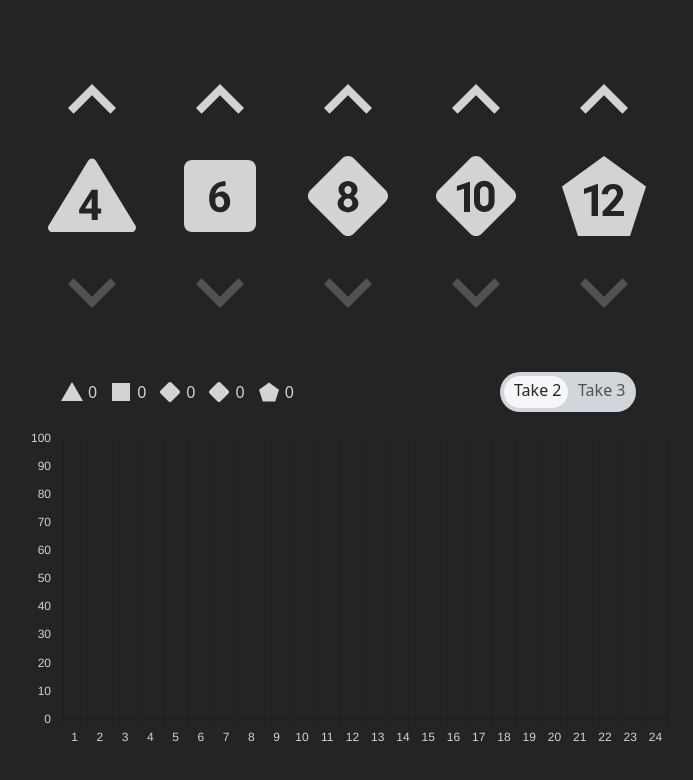
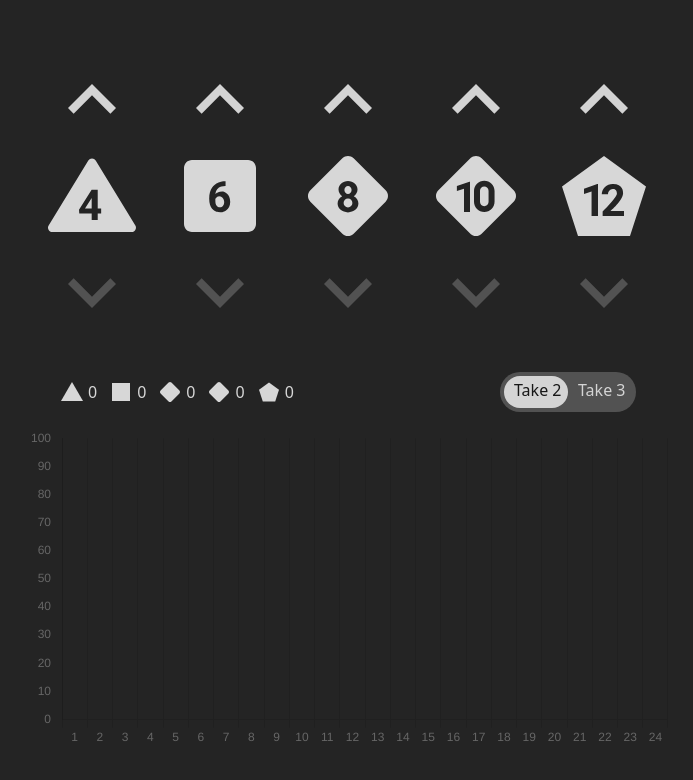
Before and after one commit to emoutrey/MarvelHeroicDicePoolVisualizer, a React (Vite) app: page / in a window 1280 px wide. Shown: the top 780 px of the page, without its empty margins (292-985 px from the left). Built offline with nearby package versions, Linux system fonts and the light colour scheme.

Commit message:
Struggling with colors. Learning about Tailwind

```diff
--- a/src/Switch.tsx
+++ b/src/Switch.tsx
@@ -1,12 +1,9 @@
-
-import { type Ref, forwardRef } from "react"
-
 interface Props {
     checked?: boolean;
     onChange?: (checked: boolean) => void;
 }
 
-const Switch = forwardRef((props: Props, forwardRef: Ref<HTMLInputElement>) => {
+const Switch = (props: Props) => {
     const { checked, onChange } = props;
 
     return (
@@ -17,19 +14,18 @@ const Switch = forwardRef((props: Props, forwardRef: Ref<HTMLInputElement>) => {
                 className="hidden"
                 checked={checked}
                 onChange={e => onChange?.(e.target.checked)}
-                ref={forwardRef}
             />
-            <div className="w-34 h-10 bg-gray-300 rounded-full relative cursor-pointer select-none">
-                <div className={`w-16 h-8 m-1 bg-white/80 rounded-full absolute top-0 left-0 transition-transform ${props.checked ? "translate-x-16" : ""}`} />
-                <div className={`${props.checked ? "text-neutral-600" : "text-neutral-800"} leading-7 absolute top-1 left-3.5`}>
+            <div className="w-34 h-10 bg-neutral-600 rounded-full relative cursor-pointer select-none">
+                <div className={`w-16 h-8 m-1 bg-neutral-300 rounded-full absolute top-0 left-0 transition-transform ${props.checked ? "translate-x-16" : ""}`} />
+                <div className={`${props.checked ? "text-neutral-300" : "text-neutral-900"} leading-7 absolute top-1 left-3.5 transition-colors duration-250`}>
                     Take 2
                 </div>
-                <div className={`${props.checked ? "text-neutral-800" : "text-neutral-600"} leading-7 absolute top-1 left-19.5`}>
+                <div className={`${props.checked ? "text-neutral-900" : "text-neutral-300"} leading-7 absolute top-1 left-19.5 transition-colors duration-250`}>
                     Take 3
                 </div>
             </div>
         </label>
     )
-})
+}
 
 export default Switch;
--- a/src/Triangle.tsx
+++ b/src/Triangle.tsx
@@ -19,6 +19,7 @@ function Triangle(props: Props) {
 
     return (
         //TODO: check if this library is open source, Icon should support onClick natively
+        //How to use Tailwind colors here?
         <div className="cursor-pointer" onClick={() => handleClick()}>
             <Icon path={direction === 'up' ? mdiChevronUp : mdiChevronDown} size={4} color={disabled ? "#525252" : "rgba(255, 255, 255, 0.80)"} />
         </div>
--- a/src/chartConfiguration.ts
+++ b/src/chartConfiguration.ts
@@ -1,10 +1,10 @@
 import type {
     TextAlign
 } from 'chart.js';
+import colors from 'tailwindcss/colors'
 
-//todo use color defs from css
-const offWhite = 'rgba(255, 255, 255, 0.80)';
-const gray = '#525252'
+const offWhite = colors.white[200];
+const gray = colors.neutral[600];
 
 export function generateResultRange(take: number) {
    var arr = [];
--- a/src/index.css
+++ b/src/index.css
@@ -13,7 +13,15 @@
   font-weight: 400;
 
   /* TODO make my own color definitions */
-  color: rgba(255, 255, 255, 0.80);
+  /* Is this the right approach with tailwind? Should this file even exist? */
+  /* I need to learn more about how to use tailwind properly */
+
+  /* I want a color scheme with three colors:
+  Text should be neutral-900
+  Enabled elements should be neutral-300
+  Disabled and background elements should be neutral-600
+  SVGs from the library inherit color so this is neutral-300 */
+  color: #d7d7d7;
   background-color: #242424;
 
   font-synthesis: none;
--- a/tailwind.config.js
+++ b/tailwind.config.js
@@ -1,4 +1,4 @@
-module.exports = {
+export default {
   content: [
     "./src/**/*.{js,ts,jsx,tsx}"
   ],
```
